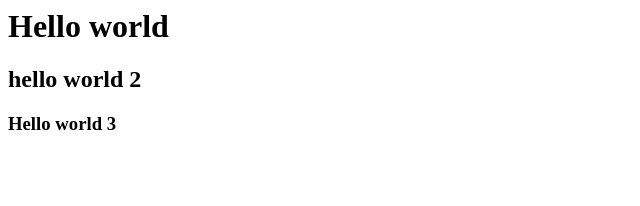
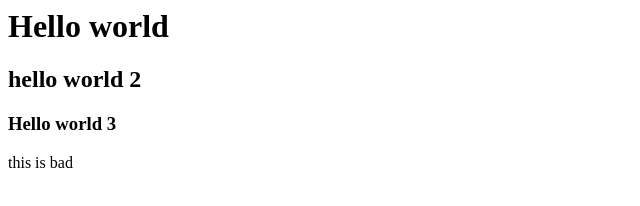
Before and after one commit to vladoleksiyenko/cookies, a plain HTML site: page index.html in a window 1280 px wide. Shown: the full height of the page, 0-640 px from the left. Drawn offline with Linux system fonts and the light colour scheme.

Commit message:
added bad stuff

```diff
--- a/index.html
+++ b/index.html
@@ -1,3 +1,4 @@
 <h1>Hello world</h1>
 <h2>hello world 2</h2>
 <h3>Hello world 3</h3>
+<p>this is bad</p>
```
